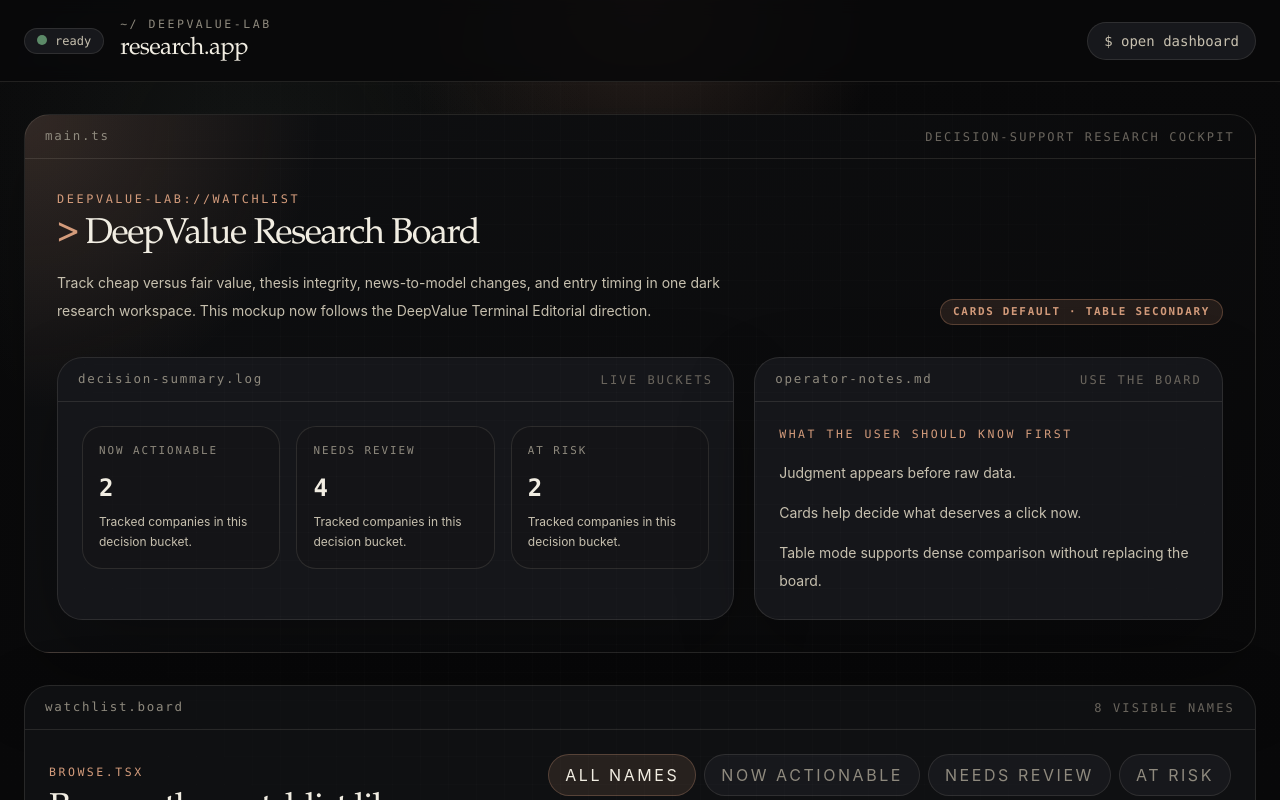
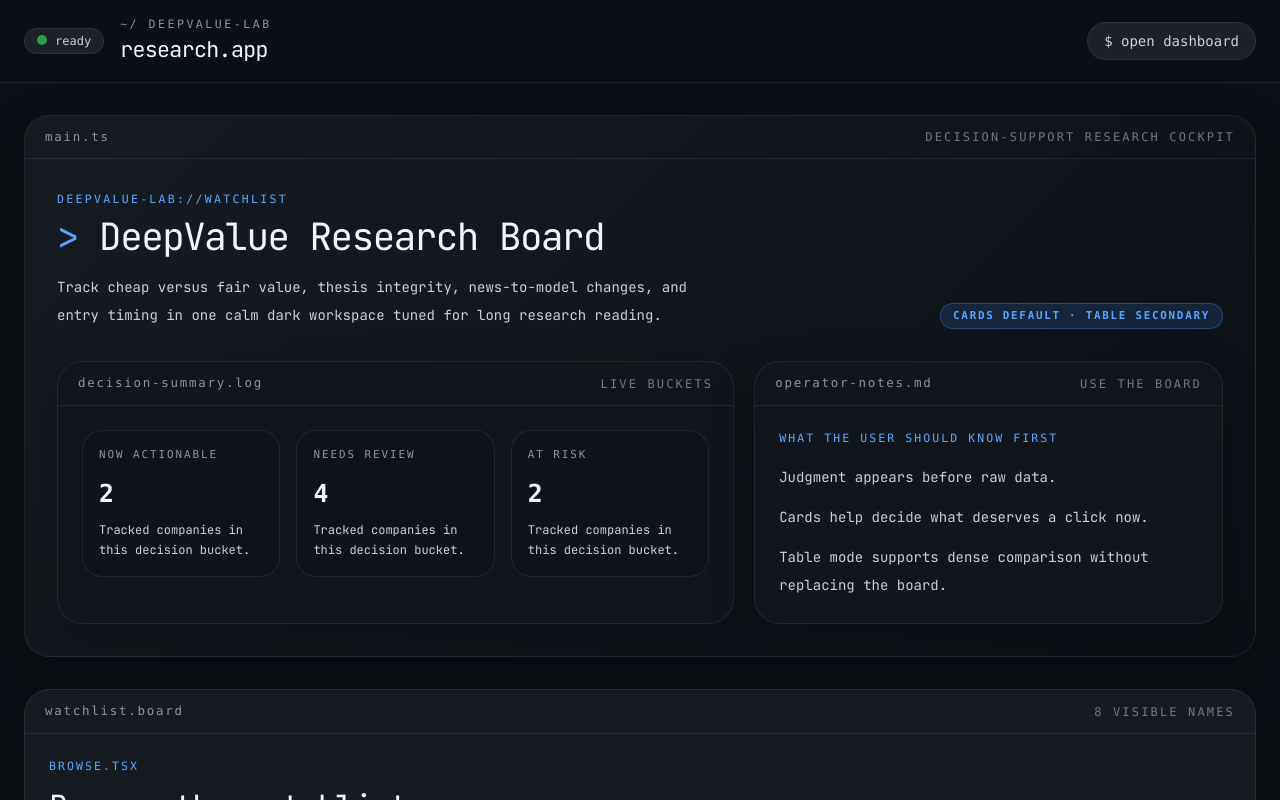
Before and after one commit to huangc28/deepvalue-lab, a React (Vite) app in the folder web/: page / in a window 1280 px wide. Shown: the top 800 px of the page. Built offline with nearby package versions, Linux system fonts and the light colour scheme.

Commit message:
Refine web style toward Daily Dip readability

```diff
--- a/web/src/components/app-shell.tsx
+++ b/web/src/components/app-shell.tsx
@@ -2,8 +2,8 @@ import { Link, Outlet } from '@tanstack/react-router'
 
 export function AppShell() {
   return (
-    <div className="grid-shell min-h-screen text-[var(--ink-primary)]">
-      <header className="sticky top-0 z-30 border-b border-[var(--line-subtle)] bg-[color:rgba(9,9,10,0.85)] backdrop-blur">
+    <div className="min-h-screen text-[var(--ink-primary)]">
+      <header className="sticky top-0 z-30 border-b border-[var(--line-subtle)] bg-[color:rgba(13,17,23,0.9)] backdrop-blur">
         <div className="mx-auto flex w-full max-w-[92rem] items-center justify-between gap-6 px-6 py-4">
           <div className="flex items-center gap-4">
             <div className="rounded-full border border-[var(--line-subtle)] bg-[var(--surface-chip)] px-3 py-1 font-mono text-xs text-[var(--ink-secondary)]">
@@ -14,7 +14,7 @@ export function AppShell() {
               <p className="font-mono text-[0.72rem] uppercase tracking-[0.22em] text-[var(--ink-muted)]">
                 ~/ deepvalue-lab
               </p>
-              <h1 className="font-serif text-2xl tracking-tight">
+              <h1 className="font-serif text-[1.35rem] tracking-[-0.03em]">
                 research.app
               </h1>
             </div>
@@ -26,7 +26,7 @@ export function AppShell() {
               className="rounded-full border border-[var(--line-subtle)] bg-[var(--surface-chip)] px-4 py-2 font-mono transition hover:border-[var(--line-strong)] hover:text-[var(--ink-primary)]"
               activeProps={{
                 className:
-                  'rounded-full border border-[color:rgba(211,155,123,0.26)] bg-[color:rgba(211,155,123,0.08)] px-4 py-2 font-mono text-[var(--ink-primary)]',
+                  'rounded-full border border-[color:rgba(88,166,255,0.26)] bg-[color:rgba(56,139,253,0.12)] px-4 py-2 font-mono text-[var(--ink-primary)]',
               }}
             >
               $ open dashboard
--- a/web/src/components/dashboard/company-card.tsx
+++ b/web/src/components/dashboard/company-card.tsx
@@ -24,7 +24,7 @@ export function CompanyCard({ stock }: { stock: StockSummary }) {
         <PanelBody className="space-y-6">
           <div className="flex items-start justify-between gap-4">
             <div>
-              <p className="font-serif text-[2rem] leading-none tracking-[-0.04em] text-[var(--ink-primary)]">
+              <p className="font-serif text-[1.55rem] leading-[1.1] tracking-[-0.04em] text-[var(--ink-primary)]">
                 {stock.companyName}
               </p>
               <p className="mt-2 font-mono text-[0.78rem] uppercase tracking-[0.16em] text-[var(--ink-muted)]">
--- a/web/src/components/detail/scenario-card.tsx
+++ b/web/src/components/detail/scenario-card.tsx
@@ -6,7 +6,7 @@ export function ScenarioCard({ scenario }: { scenario: Scenario }) {
     <Panel className="h-full overflow-hidden">
       <PanelChrome label={`${scenario.label.toLowerCase()}.scenario`} />
       <PanelBody className="space-y-4">
-        <p className="font-serif text-3xl tracking-[-0.04em] text-[var(--ink-primary)]">
+        <p className="font-serif text-[1.9rem] tracking-[-0.04em] text-[var(--ink-primary)]">
           {scenario.label}
         </p>
         <ScenarioField
--- a/web/src/components/ui/metric-block.tsx
+++ b/web/src/components/ui/metric-block.tsx
@@ -21,7 +21,7 @@ export function MetricBlock({
       <p className="font-mono text-[0.68rem] uppercase tracking-[0.18em] text-[var(--ink-muted)]">
         {label}
       </p>
-      <p className="mt-3 font-mono text-2xl font-semibold tracking-[-0.03em] text-[var(--ink-primary)]">
+      <p className="mt-3 font-mono text-[1.55rem] font-semibold tracking-[-0.03em] text-[var(--ink-primary)]">
         {value}
       </p>
       {detail ? (
--- a/web/src/components/ui/panel.tsx
+++ b/web/src/components/ui/panel.tsx
@@ -9,7 +9,7 @@ export function Panel({
   return (
     <section
       className={cx(
-        'rounded-[1.6rem] border border-[var(--line-subtle)] bg-[var(--surface-panel)] shadow-[0_30px_80px_rgba(0,0,0,0.22)]',
+        'rounded-[1.6rem] border border-[var(--line-subtle)] bg-[var(--surface-panel)] shadow-[0_18px_48px_rgba(1,4,9,0.24)]',
         className,
       )}
       {...props}
@@ -67,11 +67,11 @@ export function PanelLead({
     <div className="flex flex-col gap-5 lg:flex-row lg:items-end lg:justify-between">
       <div className="max-w-3xl">
         {label ? (
-          <p className="font-mono text-[0.74rem] uppercase tracking-[0.22em] text-[var(--accent-copper)]">
+          <p className="font-mono text-[0.72rem] uppercase tracking-[0.2em] text-[var(--accent-copper)]">
             {label}
           </p>
         ) : null}
-        <h2 className="mt-2 font-serif text-4xl leading-[1.02] tracking-[-0.04em] text-[var(--ink-primary)]">
+        <h2 className="mt-2 font-serif text-[2.35rem] leading-[1.08] tracking-[-0.04em] text-[var(--ink-primary)]">
           {title}
         </h2>
         {description ? (
--- a/web/src/components/ui/status-badge.tsx
+++ b/web/src/components/ui/status-badge.tsx
@@ -44,14 +44,14 @@ const actionTone: Record<ActionState, StatusTone> = {
 
 const toneClass: Record<StatusTone, string> = {
   positive:
-    'border-[color:rgba(105,154,116,0.35)] bg-[color:rgba(82,128,92,0.14)] text-[var(--signal-positive-soft)]',
+    'border-[color:rgba(46,160,67,0.36)] bg-[color:rgba(46,160,67,0.14)] text-[var(--signal-positive-soft)]',
   neutral:
-    'border-[color:rgba(132,142,151,0.26)] bg-[color:rgba(104,112,122,0.14)] text-[var(--ink-secondary)]',
+    'border-[color:rgba(110,118,129,0.34)] bg-[color:rgba(110,118,129,0.14)] text-[var(--ink-secondary)]',
   watch:
-    'border-[color:rgba(190,145,82,0.35)] bg-[color:rgba(165,122,62,0.16)] text-[var(--signal-watch-soft)]',
-  risk: 'border-[color:rgba(182,105,86,0.34)] bg-[color:rgba(143,71,54,0.16)] text-[var(--signal-danger-soft)]',
+    'border-[color:rgba(227,179,65,0.34)] bg-[color:rgba(158,106,3,0.16)] text-[var(--signal-watch-soft)]',
+  risk: 'border-[color:rgba(218,54,51,0.32)] bg-[color:rgba(218,54,51,0.14)] text-[var(--signal-danger-soft)]',
   accent:
-    'border-[color:rgba(193,136,104,0.34)] bg-[color:rgba(193,136,104,0.14)] text-[var(--accent-copper)]',
+    'border-[color:rgba(88,166,255,0.28)] bg-[color:rgba(56,139,253,0.14)] text-[var(--accent-copper)]',
 }
 
 export function ValuationBadge({ value }: { value: ValuationStatus }) {
--- a/web/src/components/ui/terminal-label.tsx
+++ b/web/src/components/ui/terminal-label.tsx
@@ -1,6 +1,6 @@
 export function TerminalLabel({ children }: { children: string }) {
   return (
-    <p className="font-mono text-[0.72rem] uppercase tracking-[0.22em] text-[var(--accent-copper)]">
+    <p className="font-mono text-[0.72rem] uppercase tracking-[0.18em] text-[var(--accent-copper)]">
       {children}
     </p>
   )
--- a/web/src/index.css
+++ b/web/src/index.css
@@ -1,30 +1,33 @@
+@import url('https://fonts.googleapis.com/css2?family=JetBrains+Mono:wght@400;500;600;700;800&display=swap');
 @import 'tailwindcss';
 
 :root {
-  --surface-canvas: #09090a;
-  --surface-panel: #0f1012;
-  --surface-panel-alt: #15161a;
-  --surface-muted: #141417;
-  --surface-chip: #17181c;
-  --line-subtle: rgba(219, 214, 197, 0.12);
-  --line-strong: rgba(219, 214, 197, 0.2);
-  --ink-primary: #f1ede2;
-  --ink-secondary: #c7c0af;
-  --ink-muted: #8f8a7e;
-  --ink-faint: #6a655d;
-  --accent-copper: #d39b7b;
-  --accent-sage: #88a58e;
-  --accent-amber: #c69b62;
-  --signal-positive: #5c8a68;
-  --signal-positive-soft: #a7c7ae;
-  --signal-watch: #ab7b47;
-  --signal-watch-soft: #d7af79;
-  --signal-danger: #9b5b4c;
-  --signal-danger-soft: #d4a293;
+  --surface-canvas: #0d1117;
+  --surface-panel: #161b22;
+  --surface-panel-alt: #11161d;
+  --surface-muted: #0f141b;
+  --surface-chip: #1c2128;
+  --line-subtle: rgba(240, 246, 252, 0.08);
+  --line-strong: rgba(240, 246, 252, 0.16);
+  --ink-primary: #f0f6fc;
+  --ink-secondary: #c9d1d9;
+  --ink-muted: #8b949e;
+  --ink-faint: #6e7681;
+  --accent-copper: #58a6ff;
+  --accent-sage: #7ee787;
+  --accent-amber: #d2a8ff;
+  --signal-positive: #2ea043;
+  --signal-positive-soft: #7ee787;
+  --signal-watch: #9e6a03;
+  --signal-watch-soft: #e3b341;
+  --signal-danger: #da3633;
+  --signal-danger-soft: #ffa198;
 }
 
 html {
-  font-family: 'IBM Plex Sans', 'Inter', 'Segoe UI', sans-serif;
+  font-family:
+    'JetBrains Mono', 'SFMono-Regular', 'SF Mono', 'Cascadia Code',
+    'Roboto Mono', ui-monospace, monospace;
   background: var(--surface-canvas);
   color: var(--ink-primary);
   font-synthesis: none;
@@ -36,18 +39,7 @@ html {
 body {
   margin: 0;
   min-width: 320px;
-  background:
-    radial-gradient(
-      circle at top center,
-      rgba(211, 155, 123, 0.16),
-      transparent 24%
-    ),
-    radial-gradient(
-      circle at 20% 20%,
-      rgba(136, 165, 142, 0.08),
-      transparent 28%
-    ),
-    linear-gradient(180deg, #0a0a0b 0%, #09090a 100%);
+  background: linear-gradient(180deg, #0d1117 0%, #0b1016 100%);
   background-attachment: fixed;
 }
 
@@ -71,24 +63,8 @@ select {
   min-height: 100vh;
 }
 
-.grid-shell {
-  position: relative;
-}
-
-.grid-shell::before {
-  content: '';
-  position: fixed;
-  inset: 0;
-  pointer-events: none;
-  background-image:
-    linear-gradient(rgba(255, 255, 255, 0.045) 1px, transparent 1px),
-    linear-gradient(90deg, rgba(255, 255, 255, 0.045) 1px, transparent 1px);
-  background-size: 28px 28px;
-  mask-image: radial-gradient(circle at center, black 45%, transparent 100%);
-  opacity: 0.34;
-}
-
 .font-serif {
   font-family:
-    'Iowan Old Style', 'Palatino Linotype', 'Book Antiqua', 'Georgia', serif;
+    'JetBrains Mono', 'SFMono-Regular', 'SF Mono', 'Cascadia Code',
+    'Roboto Mono', ui-monospace, monospace;
 }
--- a/web/src/pages/dashboard-page.tsx
+++ b/web/src/pages/dashboard-page.tsx
@@ -63,7 +63,7 @@ export function DashboardPage() {
 
   return (
     <div className="flex flex-col gap-8">
-      <Panel className="overflow-hidden bg-[radial-gradient(circle_at_top_left,_rgba(211,155,123,0.18),_transparent_22%),linear-gradient(135deg,_rgba(15,16,18,1),_rgba(9,9,10,1))]">
+      <Panel className="overflow-hidden bg-[linear-gradient(135deg,_rgba(22,27,34,1),_rgba(13,17,23,1))]">
         <PanelChrome
           label="main.ts"
           status="decision-support research cockpit"
@@ -77,7 +77,7 @@ export function DashboardPage() {
                 DeepValue Research Board
               </>
             }
-            description="Track cheap versus fair value, thesis integrity, news-to-model changes, and entry timing in one dark research workspace. This mockup now follows the DeepValue Terminal Editorial direction."
+            description="Track cheap versus fair value, thesis integrity, news-to-model changes, and entry timing in one calm dark workspace tuned for long research reading."
             aside={<AccentBadge label="cards default · table secondary" />}
           />
 
@@ -126,7 +126,7 @@ export function DashboardPage() {
             <div className="flex flex-col gap-5 xl:flex-row xl:items-end xl:justify-between">
               <div>
                 <TerminalLabel>browse.tsx</TerminalLabel>
-                <h3 className="mt-2 font-serif text-4xl tracking-[-0.04em] text-[var(--ink-primary)]">
+                <h3 className="mt-2 font-serif text-[2rem] tracking-[-0.04em] text-[var(--ink-primary)]">
                   Browse the watchlist like a live research file.
                 </h3>
               </div>
@@ -144,7 +144,7 @@ export function DashboardPage() {
                       }
                       className={
                         bucketFilter === filter.value
-                          ? 'rounded-full border border-[color:rgba(211,155,123,0.28)] bg-[color:rgba(211,155,123,0.12)] px-4 py-2 font-mono text-[0.72rem] uppercase tracking-[0.16em] text-[var(--ink-primary)]'
+                          ? 'rounded-full border border-[color:rgba(88,166,255,0.3)] bg-[color:rgba(56,139,253,0.16)] px-4 py-2 font-mono text-[0.72rem] uppercase tracking-[0.16em] text-[var(--ink-primary)]'
                           : 'rounded-full border border-[var(--line-subtle)] bg-[var(--surface-chip)] px-4 py-2 font-mono text-[0.72rem] uppercase tracking-[0.16em] text-[var(--ink-muted)] transition hover:border-[var(--line-strong)] hover:text-[var(--ink-primary)]'
                       }
                     >
@@ -249,11 +249,11 @@ export function DashboardPage() {
           <Panel className="overflow-hidden">
             <PanelChrome label="view-rules.md" status="style direction" />
             <PanelBody className="space-y-4">
-              <TerminalLabel>design ratio</TerminalLabel>
+              <TerminalLabel>reading system</TerminalLabel>
               <ul className="space-y-3 text-sm leading-7 text-[var(--ink-secondary)]">
-                <li>70% research cockpit</li>
-                <li>20% editor / code metaphor</li>
-                <li>10% terminal flavor</li>
+                <li>Mono-first typography with calmer size steps.</li>
+                <li>Higher-contrast text and cooler status colors.</li>
+                <li>No background grid or decorative noise.</li>
               </ul>
             </PanelBody>
           </Panel>
@@ -308,7 +308,7 @@ function ViewToggleButton({
       onClick={onClick}
       className={
         isActive
-          ? 'rounded-full bg-[color:rgba(211,155,123,0.16)] px-4 py-2 font-mono text-[0.72rem] uppercase tracking-[0.16em] text-[var(--ink-primary)]'
+          ? 'rounded-full bg-[color:rgba(56,139,253,0.18)] px-4 py-2 font-mono text-[0.72rem] uppercase tracking-[0.16em] text-[var(--ink-primary)]'
           : 'rounded-full px-4 py-2 font-mono text-[0.72rem] uppercase tracking-[0.16em] text-[var(--ink-muted)] transition hover:text-[var(--ink-primary)]'
       }
     >
```
Also changed, not shown: web/src/pages/stock-detail-page.tsx (+4 -4 lines), 1 other file (tests, documents, lock files or other folders).
